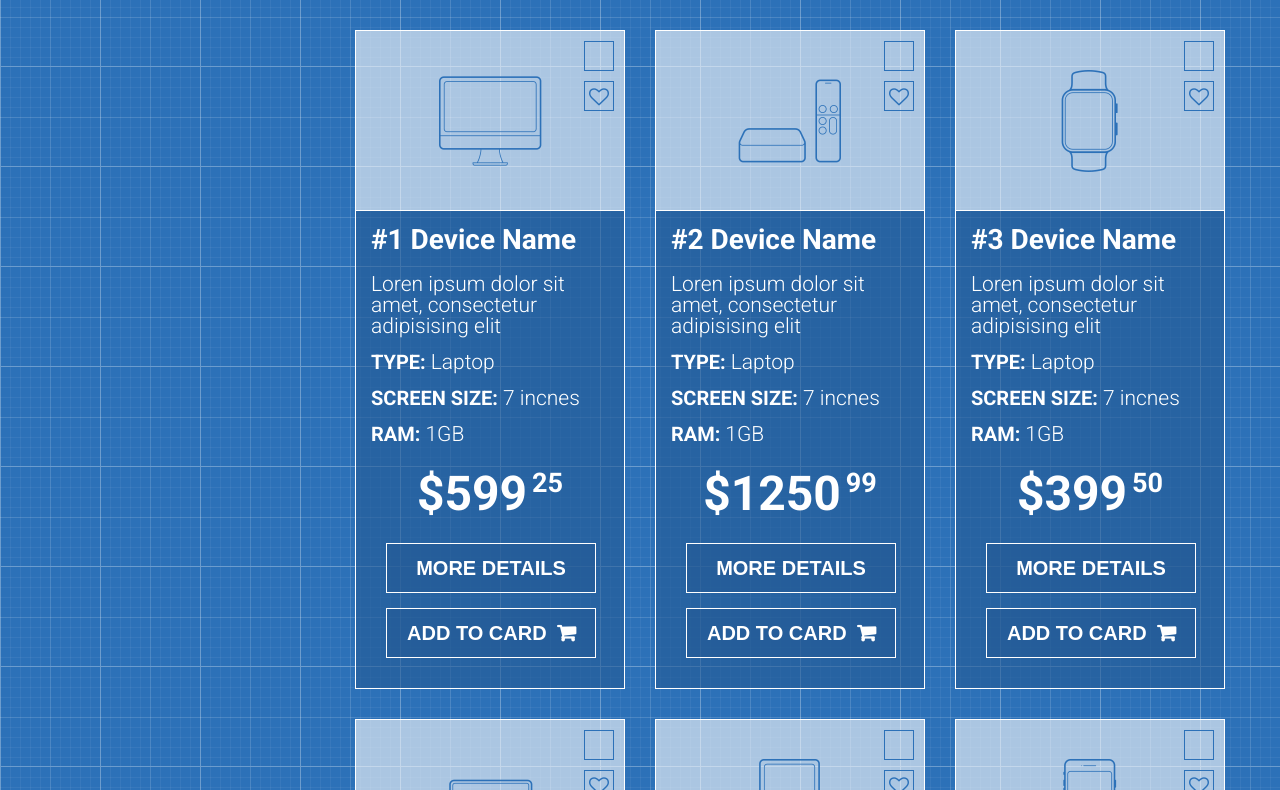
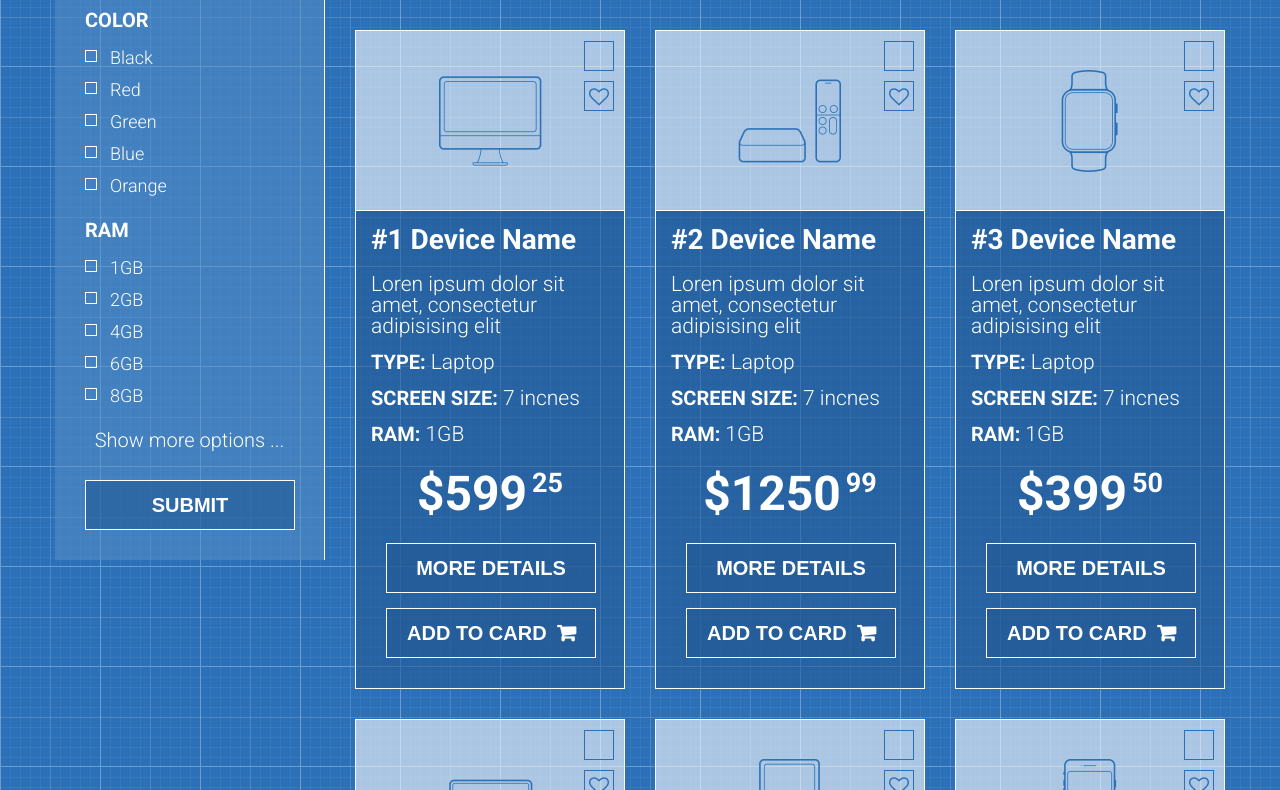
Before and after one commit to Igoryan24/Igoryan24github.io, a plain HTML site: page index.html in a window 1280 px wide. Shown: the part 234-1024 px from the top of the page. Drawn offline with Linux system fonts and the light colour scheme.

Commit message:
added filter and footer on development stage

```diff
--- a/index.html
+++ b/index.html
@@ -68,7 +68,57 @@
         <div class="container">
             <div class="row">
                 <div class="col-md-3">
-                filter
+                    <div class="filter">
+                        <div class="device-type">
+                            <h3 class="filter-title">DEVICE TYPE</h3>
+                            <input type="checkbox" id="Laptop">
+                            <label for="Laptop"></label>
+                            <span class="options">Laptop</span>
+                            <input type="checkbox" id="tablet">
+                            <label for="tablet"></label>
+                            <span class="options">Tablet</span>
+                        </div>
+                        <div class="color">
+                            <h3 class="filter-title">COLOR</h3>
+                            <input type="checkbox" id="Black">
+                            <label for="Black"></label>
+                            <span class="options">Black</span>
+                            <input type="checkbox" id="Red">
+                            <label for="Red"></label>
+                            <span class="options">Red</span>
+                            <input type="checkbox" id="Green">
+                            <label for="Green"></label>
+                            <span class="options">Green</span>
+                            <input type="checkbox" id="Blue">
+                            <label for="Blue"></label>
+                            <span class="options">Blue</span>
+                            <input type="checkbox" id="Orange">
+                            <label for="Orange"></label>
+                            <span class="options">Orange</span>
+                        </div>
+                        <div class="ram">
+                            <h3 class="filter-title">RAM</h3>
+                            <input type="checkbox" id="1GB">
+                            <label for="1GB"></label>
+                            <span class="options">1GB</span>
+                            <input type="checkbox" id="2GB">
+                            <label for="2GB"></label>
+                            <span class="options">2GB</span>
+                            <input type="checkbox" id="Green">
+                            <label for="4GB"></label>
+                            <span class="options">4GB</span>
+                            <input type="checkbox" id="Blue">
+                            <label for="6GB"></label>
+                            <span class="options">6GB</span>
+                            <input type="checkbox" id="Orange">
+                            <label for="8GB"></label>
+                            <span class="options">8GB</span>
+                        </div>
+                        <p class="more-options">Show more options ...</p>
+                        <div class="filter-button">
+                            <button class="filter-submit">SUBMIT</button>
+                        </div>
+                    </div>
                 </div>
                 <div class="col-md-9">
                     <div class="row">
@@ -344,10 +394,15 @@
                         </div>
                     </div>
                 </div>
+                <div class="col-md-9">
+                    <p class="load-more">Load more ...</p>
+                </div>
             </div>
         </div>
     </main>
-    <footer class="footer"></footer>
+    <footer class="footer">
+        <div class="footer-container"></div>
+    </footer>
 
 </body>
 
--- a/style.css
+++ b/style.css
@@ -195,6 +195,64 @@ button {outline: none;}
     vertical-align: middle;
     margin-left: 7px;
 }
+/*FILTER*/
+.filter {
+    background-color: rgb(89, 143, 199, 0.5);
+    border-right: 1px solid white;
+}
+.filter-title {
+    padding-top: 30px;
+    font-size: 20px;
+    font-weight: bold;
+    color: white;
+}
+.device-type, .color, .ram {
+    padding-left: 30px;
+}
+input[type ="checkbox"] {
+    display: none;
+}
+label:before {
+    position: relative;
+    content: "";
+    display: block;
+    width: 10px;
+    height: 10px;
+    border: 1px solid white;
+    cursor: pointer;
+    margin-top: 20px;
+}
+input[type="checkbox"]:checked + label:before {
+    background-color: white;
+}
+.options {
+    position: absolute;
+    color: white;
+    font-size: 18px;
+    margin-left: 25px;
+    margin-top: -13px;
+}
+.more-options {
+    color: white;
+    font-size: 20px;
+    text-align: center;
+    margin-top: 30px;
+}
+.filter-button {
+    margin: 30px;
+    padding-bottom: 30px;
+}
+.filter-submit {
+    width: 210px;
+    height: 50px;
+    border: 1px solid white;
+    color: white;
+    background-color:  rgb(35, 90, 149, 0.6);
+    text-align: center;
+    font-size: 20px;
+    font-weight: bold;
+}
+.filter-submit:hover{background-color: #598fc7; cursor: pointer;}
 /*MAIN*/
 .breadcrumbs {margin-top: 30px;}
 .breadcrumbs a {
@@ -254,7 +312,7 @@ button {outline: none;}
     text-align: center;
     margin-top: 10px;
 }
-.like:hover {
+.like:hover  {
     background-color: #2c71b8;
     cursor: pointer;
 }
@@ -356,3 +414,16 @@ button {outline: none;}
     margin-top: -22px;
     margin-left: 150px;
 }
+/*FOOTER*/
+.load-more {
+    color: white;
+    text-align: center;
+
+}
+.footer {
+    height: 100px;
+    background-color: rgba(255, 255, 255, 0.75);
+}
+.footer-container {
+    width: 1200px;
+}
```
